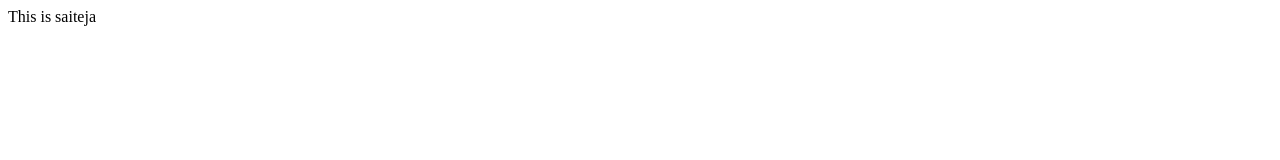
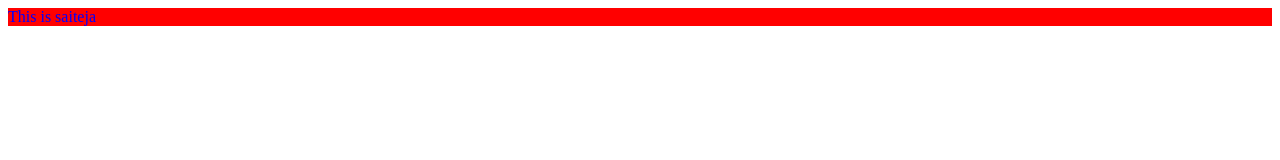
Before and after one commit to Teja-web/yhhhhh, a plain HTML site: page index.html in a window 1280 px wide. Drawn offline with Linux system fonts and the light colour scheme.

Commit message:
secondary commit

```diff
--- a/index.html
+++ b/index.html
@@ -1,8 +1,12 @@
 <html>
     <head>
         <title>devops</title>
+        <link rel="stylesheet" href="style.css">
     </head>
     <body>
-        <p>This is saiteja</p>
+        <div class="cont">
+            <p>This is saiteja</p>
+        </div>
+
     </body>
 </html>
--- /dev/null
+++ b/style.css
@@ -0,0 +1,4 @@
+.cont{
+    background-color: red;
+    color: blue;
+}
```
